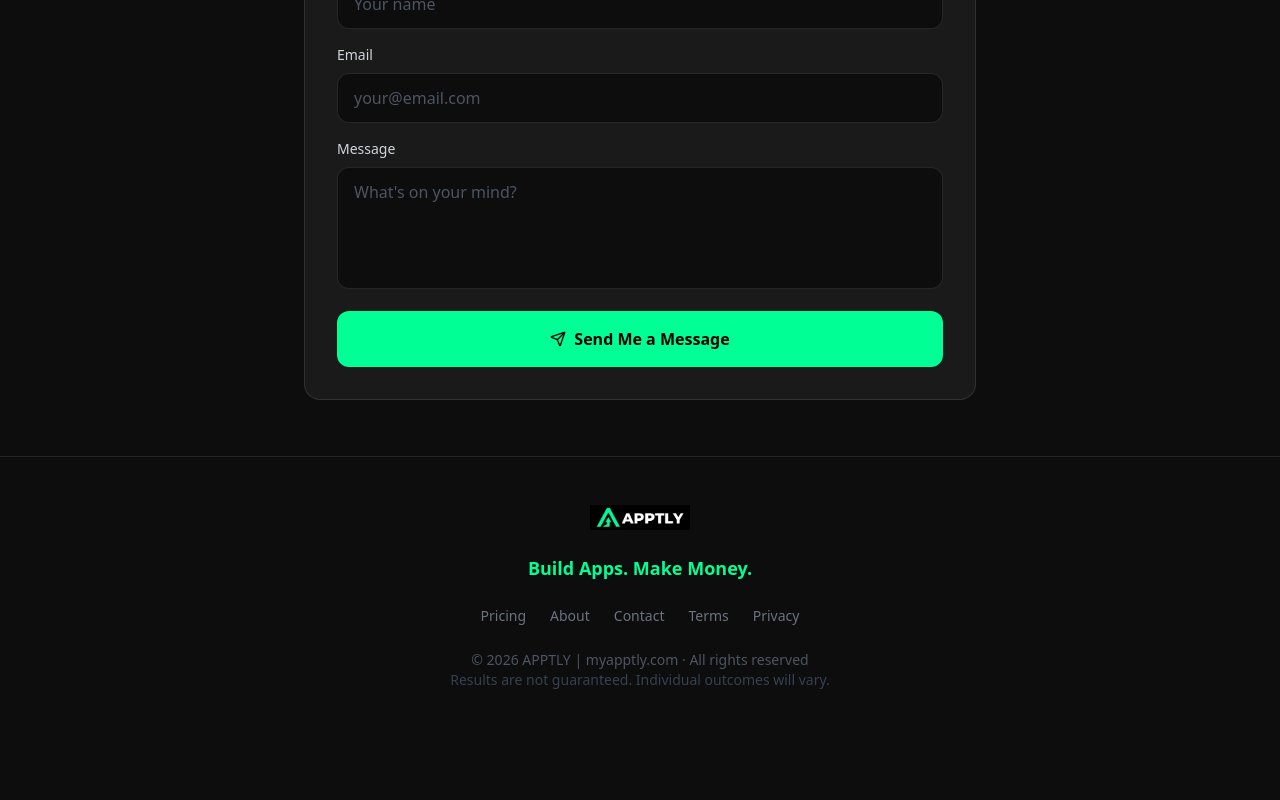
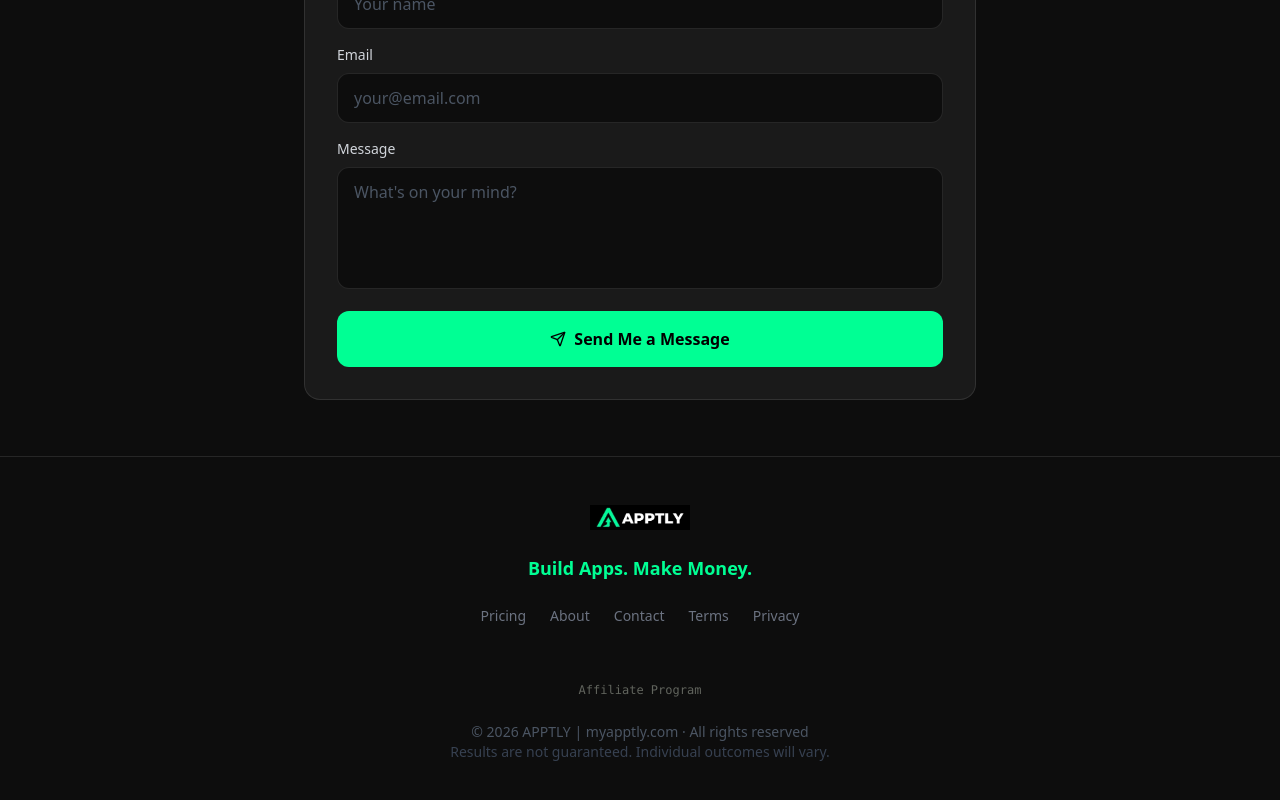
Before and after one commit to myapptly/apptly-website, a Next.js app: page / in a window 1280 px wide. Shown: the part 8297-9097 px from the top of the page. Before the commit the page ends 9035 px from the top, so only its background shows below. Built offline with nearby package versions, Linux system fonts and the light colour scheme.

Commit message:
Update footer.tsx

```diff
--- a/components/footer.tsx
+++ b/components/footer.tsx
@@ -24,6 +24,12 @@ export function Footer() {
           <a href="/privacy" className="hover:text-white transition-colors">Privacy</a>
         </div>
 
+        <div className="mt-8 text-center text-xs font-mono text-[#9A9E92]/60">
+  <a href="/affiliates" className="hover:text-[#39FF8C] transition-colors">
+    Affiliate Program
+  </a>
+</div>
+
         <p className="text-gray-600 text-sm text-center">
           © 2026 APPTLY | myapptly.com · All rights reserved<br />
           <span className="text-gray-700">Results are not guaranteed. Individual outcomes will vary.</span>
```
